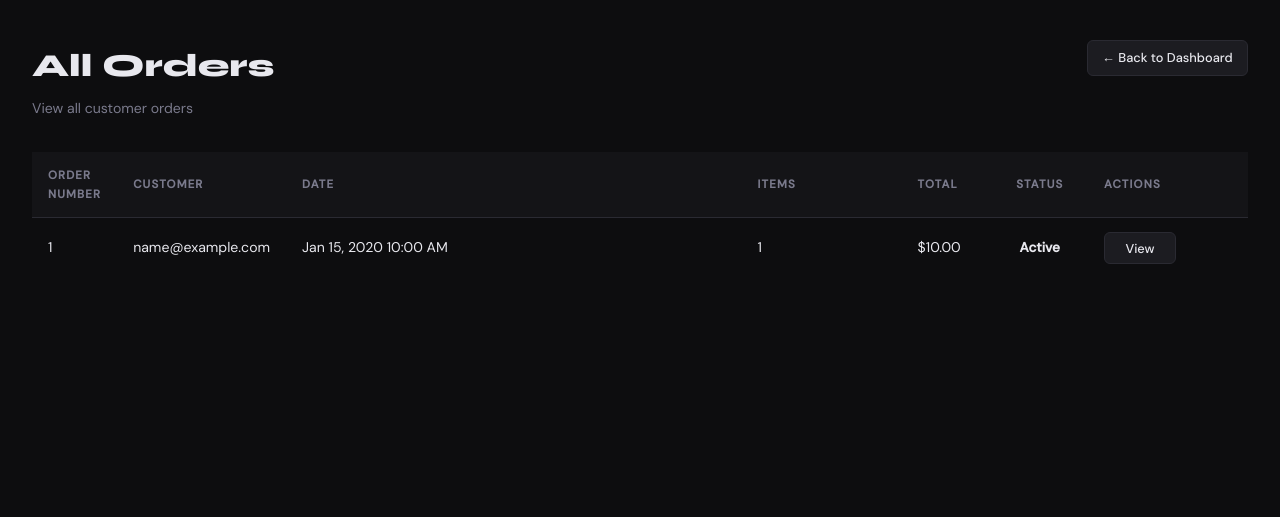
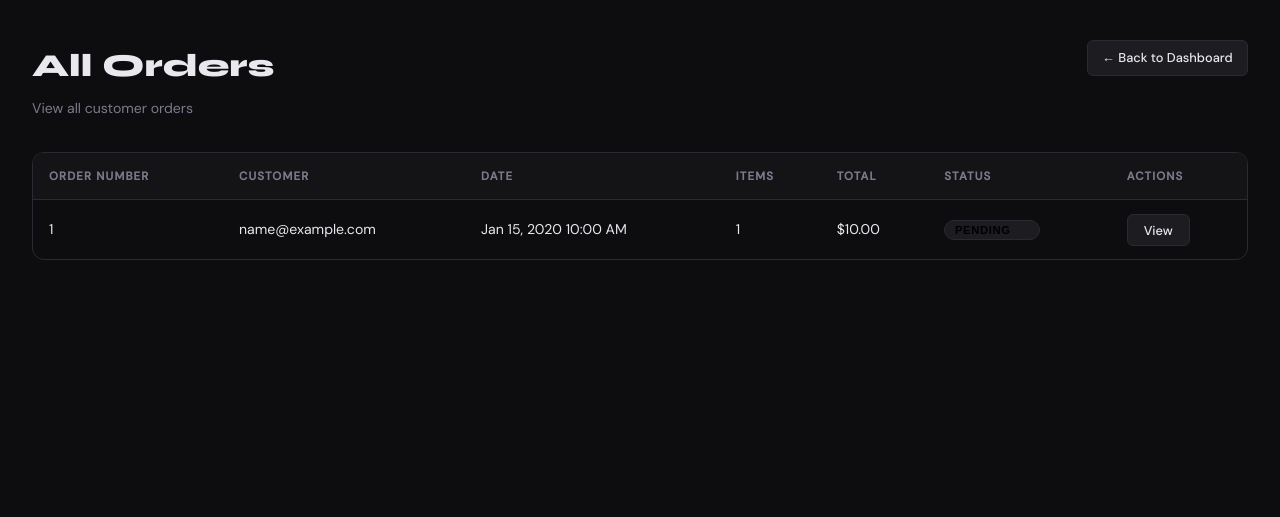
Before and after one commit to HarelValfish/Accessories-website, a Flask app: page /admin/orders in a window 1280 px wide. Shown: the part 61-578 px from the top of the page. Run offline with Flask 3, Linux system fonts and the light colour scheme; the visitor is signed in with stand-in values (Sample User, id 1); a database or web service that is not in the repository returns one stand-in record (values such as "Sample title"); parts of the project's set-up code (start-up, migrations or seed data) failed here and were passed over.

Commit message:
Refactor admin tables for improved styling and functionality; add order status dropdown in orders table

```diff
--- a/static/css/style.css
+++ b/static/css/style.css
@@ -453,8 +453,9 @@ body.login-page {
 .stat-val { font-family: var(--font-head); font-size: 2.2rem; font-weight: 800; color: var(--accent); }
 
 /* ── ADMIN TABLE ────────────────────────────────────────────────────── */
-.table-wrap { overflow-x: auto; border: 1px solid var(--border); border-radius: 12px; }
-.admin-table { width: 100%; border-collapse: collapse; font-size: 0.88rem; }
+.table-wrap,
+.table-card { overflow: hidden; border: 1px solid var(--border); border-radius: 12px; }
+.admin-table { width: 100%; border-collapse: separate; border-spacing: 0; font-size: 0.88rem; }
 .admin-table th {
   padding: 0.85rem 1rem;
   background: var(--bg-2);
@@ -480,11 +481,11 @@ body.login-page {
 .actions-cell { display: flex; gap: 0.4rem; align-items: center; white-space: nowrap; }
 .actions-cell .btn-edit,
 .actions-cell .btn-delete {
-  width: 72px;
   height: 32px;
-  text-align: center;
-  padding: 0;
+  padding: 0 1rem;
+  text-align: center;
   line-height: 32px;
+  white-space: nowrap;
   box-sizing: border-box;
 }
 .text-muted { color: var(--text-muted); }
@@ -891,22 +892,19 @@ body.login-page {
 .admin-table tbody tr:nth-child(9)  { animation-delay: 0.45s; }
 .admin-table tbody tr:nth-child(10) { animation-delay: 0.50s; }
 
-/* ── Admin table column widths — keeps columns locked in place ─────── */
-.admin-table th:nth-child(1),
-.admin-table td:nth-child(1) { width: 80px; }   /* Image */
-.admin-table th:nth-child(2),
-.admin-table td:nth-child(2) { width: 120px; }  /* Item ID */
-.admin-table th:nth-child(4),
-.admin-table td:nth-child(4) { width: 160px; }  /* Category */
-.admin-table th:nth-child(5),
-.admin-table td:nth-child(5) { width: 90px; }   /* Price */
-.admin-table th:nth-child(6),
-.admin-table td:nth-child(6) { width: 70px; text-align: center; }  /* Stock */
-.admin-table th:nth-child(7),
-.admin-table td:nth-child(7) { width: 160px; }  /* Actions */
-
-/* Keep actions cell from wrapping */
-.admin-table td:nth-child(4) { white-space: nowrap; }
+/* ── Inventory table column widths (dashboard only) ─────────────────── */
+.admin-table--inv th:nth-child(1),
+.admin-table--inv td:nth-child(1) { width: 80px; }
+.admin-table--inv th:nth-child(2),
+.admin-table--inv td:nth-child(2) { width: 120px; }
+.admin-table--inv th:nth-child(4),
+.admin-table--inv td:nth-child(4) { width: 160px; white-space: nowrap; }
+.admin-table--inv th:nth-child(5),
+.admin-table--inv td:nth-child(5) { width: 90px; }
+.admin-table--inv th:nth-child(6),
+.admin-table--inv td:nth-child(6) { width: 70px; text-align: center; }
+.admin-table--inv th:nth-child(7),
+.admin-table--inv td:nth-child(7) { width: 180px; }
 
 /* ── Shimmer on card images while loading ───────────────────────────── */
 .card-image-wrap {
@@ -1689,6 +1687,27 @@ body.login-page {
   display: flex;
   gap: 0.75rem;
 }
+
+/* ── Order Status Dropdown (admin) ──────────────────────────────────── */
+.status-select {
+  background: var(--bg-3);
+  border: 1px solid var(--border);
+  border-radius: 100px;
+  padding: 0.2rem 0.6rem;
+  font-size: 0.7rem;
+  font-weight: 600;
+  text-transform: uppercase;
+  letter-spacing: 0.06em;
+  cursor: pointer;
+  outline: none;
+  appearance: none;
+  -webkit-appearance: none;
+}
+.status-select--pending   { background: rgba(255,153,0,0.15);  color: #ff9900;  border-color: rgba(255,153,0,0.3); }
+.status-select--confirmed { background: rgba(59,130,246,0.15); color: #60a5fa;  border-color: rgba(59,130,246,0.3); }
+.status-select--shipped   { background: rgba(139,92,246,0.15); color: #a78bfa;  border-color: rgba(139,92,246,0.3); }
+.status-select--delivered { background: rgba(34,197,94,0.15);  color: #4ade80;  border-color: rgba(34,197,94,0.3); }
+.status-select option { background: var(--bg-2); color: var(--text); text-transform: capitalize; }
 
 /* ── Add to Cart Button ─────────────────────────────────────────────── */
 .btn-add-cart {
--- a/templates/admin_dashboard.html
+++ b/templates/admin_dashboard.html
@@ -42,7 +42,7 @@
 
   <!-- ── ITEMS TABLE ─────────────────────────────────────────────────── -->
   <div class="table-wrap" data-animate>
-    <table class="admin-table">
+    <table class="admin-table admin-table--inv">
       <thead>
         <tr>
           <th>Image</th>
--- a/templates/admin_orders.html
+++ b/templates/admin_orders.html
@@ -33,9 +33,20 @@
           <td style="white-space:nowrap">{{ order.created_at.strftime('%b %d, %Y %I:%M %p') }}</td>
           <td style="white-space:nowrap">{{ order['items']|length }}</td>
           <td style="white-space:nowrap">${{ "%.2f"|format(order.total) }}</td>
-          <td style="white-space:nowrap"><span class="status-badge status-{{ order.status }}">{{ order.status|capitalize }}</span></td>
-          <td class="actions-cell">
-            <a href="{{ url_for('user.order_detail', order_id=order._id) }}" class="btn-edit">View</a>
+          <td style="white-space:nowrap">
+            <form method="POST" action="{{ url_for('admin.admin_update_order_status', order_id=order._id) }}">
+              <input type="hidden" name="csrf_token" value="{{ csrf_token() }}">
+              <select name="status" class="status-select status-select--{{ order.status }}" onchange="this.form.submit()">
+                {% for s in ['pending', 'confirmed', 'shipped', 'delivered'] %}
+                <option value="{{ s }}" {% if order.status == s %}selected{% endif %}>{{ s|capitalize }}</option>
+                {% endfor %}
+              </select>
+            </form>
+          </td>
+          <td>
+            <div class="actions-cell">
+              <a href="{{ url_for('user.order_detail', order_id=order._id) }}" class="btn-edit">View</a>
+            </div>
           </td>
         </tr>
         {% endfor %}
```
Also changed, not shown: templates/admin_users.html (+5 -3 lines).
